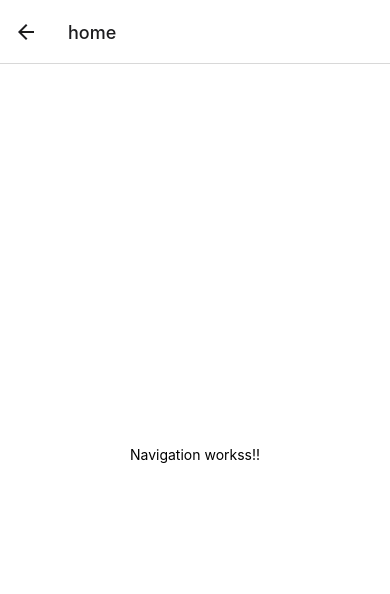
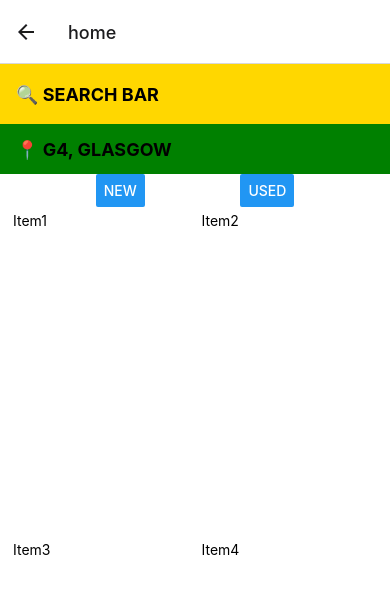
Before and after one commit to Rahul16086/selny, a React Native app: screen /home in a window 390 px wide. Shown: the top 594 px of the page. Built offline with nearby package versions, Linux system fonts and the light colour scheme.

Commit message:
Added Product layout to home screen

```diff
--- /dev/null
+++ b/components/Products/ProductTile.js
@@ -0,0 +1,22 @@
+import { Text, View, StyleSheet } from "react-native";
+
+const ProductTile = ({ title }) => {
+  return (
+    <View style={styles.container}>
+      <Text>{title}</Text>
+    </View>
+  );
+};
+
+export default ProductTile;
+
+const styles = StyleSheet.create({
+  container: {
+    elevation: 10,
+    backgroundColor: "white",
+    width: "45%",
+    height: "50%",
+    borderRadius: 10,
+    marginVertical: 5,
+  },
+});
--- /dev/null
+++ b/components/Products/Products.js
@@ -0,0 +1,77 @@
+import { Button, FlatList, ScrollView, StyleSheet, View } from "react-native";
+import TextBold18 from "../UI/Text/TextBold18";
+import ProductTile from "./ProductTile";
+
+const Products = () => {
+  return (
+    <View style={styles.mainContainer}>
+      <View style={styles.searchBar}>
+        <TextBold18>🔍 Search bar</TextBold18>
+      </View>
+      <View style={styles.location}>
+        <TextBold18>📍 G4, Glasgow</TextBold18>
+      </View>
+      <View style={styles.buttons}>
+        <Button title="New" />
+        <Button title="Used" />
+      </View>
+      <ScrollView contentContainerStyle={styles.products}>
+        {/*<FlatList
+          data={[
+            { key: "Item1" },
+            { key: "Item2" },
+            { key: "Item3" },
+            { key: "Item4" },
+            { key: "Item5" },
+            { key: "Item6" },
+          ]}
+          renderItem={({ item }) => <ProductTile title={item.key} />}
+          contentContainerStyle={{
+            borderWidth: 1,
+            flexDirection: "row",
+            flex: 1,
+            flexWrap: "wrap",
+            justifyContent: "space-evenly",
+            alignItems: "center",
+          }}
+          scrollEnabled={true}
+        />*/}
+        <ProductTile title="Item1" />
+        <ProductTile title="Item2" />
+        <ProductTile title="Item3" />
+        <ProductTile title="Item4" />
+      </ScrollView>
+    </View>
+  );
+};
+
+export default Products;
+
+const styles = StyleSheet.create({
+  mainContainer: {
+    flex: 1,
+  },
+  searchBar: {
+    height: 60,
+    backgroundColor: "gold",
+    justifyContent: "center",
+    paddingHorizontal: 16,
+  },
+  location: {
+    height: 50,
+    backgroundColor: "green",
+    justifyContent: "center",
+    paddingHorizontal: 16,
+  },
+  buttons: {
+    flexDirection: "row",
+    width: "100%",
+    justifyContent: "space-evenly",
+  },
+  products: {
+    flex: 1,
+    flexDirection: "row",
+    flexWrap: "wrap",
+    justifyContent: "space-evenly",
+  },
+});
--- a/screens/Home.js
+++ b/screens/Home.js
@@ -1,9 +1,10 @@
 import { View, Text, StyleSheet } from "react-native";
+import Products from "../components/Products/Products";
 
 const Home = () => {
   return (
     <View style={styles.container}>
-      <Text>Navigation workss!!</Text>
+      <Products />
     </View>
   );
 };
@@ -14,7 +15,5 @@ const styles = StyleSheet.create({
   container: {
     flex: 1,
     backgroundColor: "#fff",
-    alignItems: "center",
-    justifyContent: "center",
   },
 });
```
